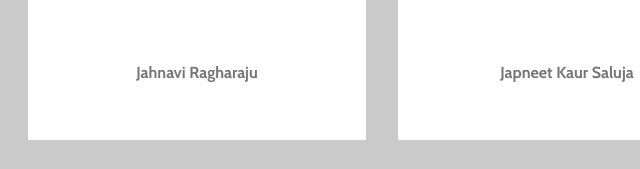
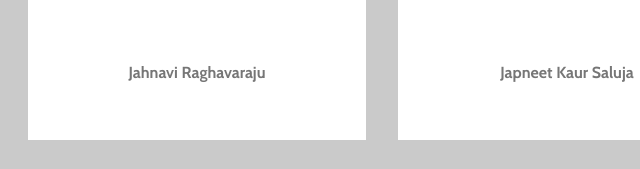
Before and after one commit to yoursafehour/yoursafehour.github.io, a plain HTML site: page about_us.html in a window 1280 px wide. Shown: the part 3823-3992 px from the top of the page, 443-1083 px from the left. Drawn offline with nearby package versions, Linux system fonts and the light colour scheme; files whose address does not match are found by name.

Commit message:
Update about_us.html

```diff
--- a/about_us.html
+++ b/about_us.html
@@ -245,7 +245,7 @@
                         <p class="mbr-text mbr-fonts-style display-7"></p>
                     </div>
                     <div class="card-footer">
-                        <div class="mbr-author-name mbr-bold mbr-fonts-style display-7">Jahnavi Ragharaju</div>
+                        <div class="mbr-author-name mbr-bold mbr-fonts-style display-7">Jahnavi Raghavaraju</div>
 
                     </div>
                 </div>
```
